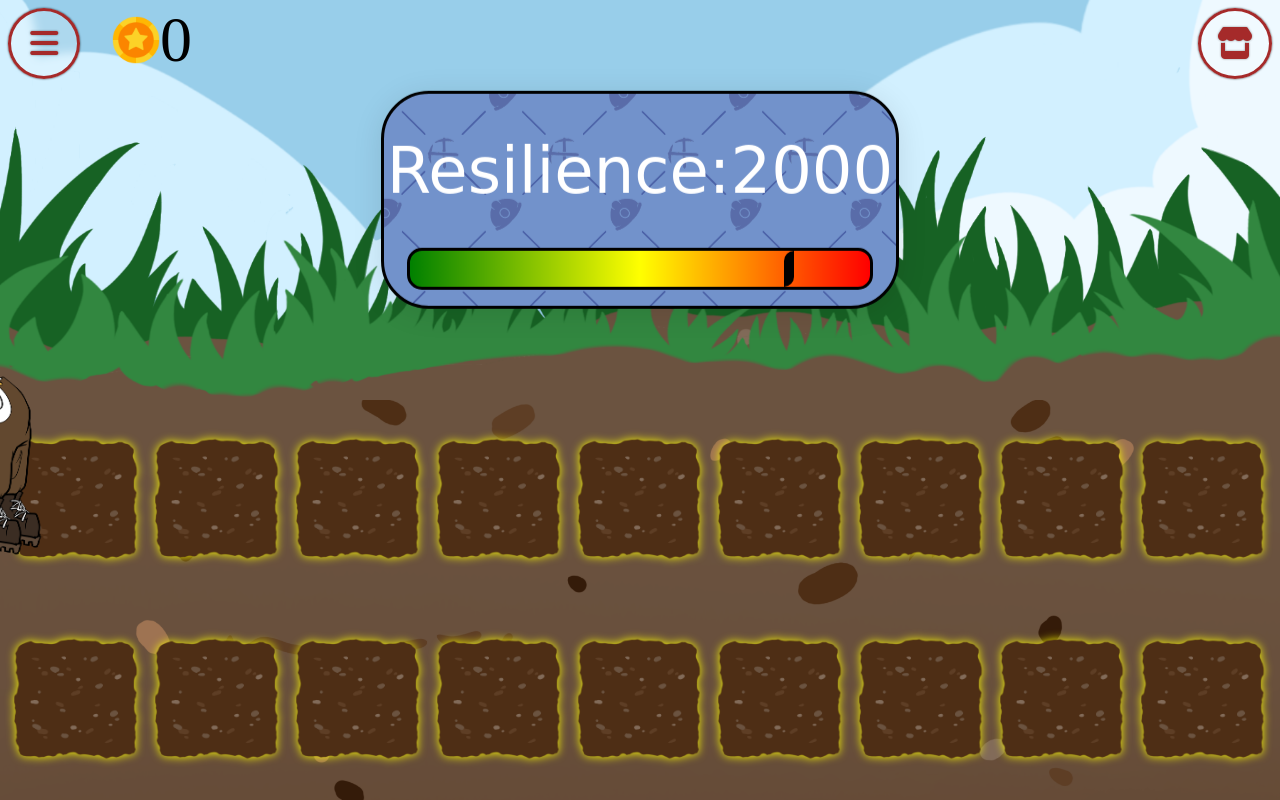
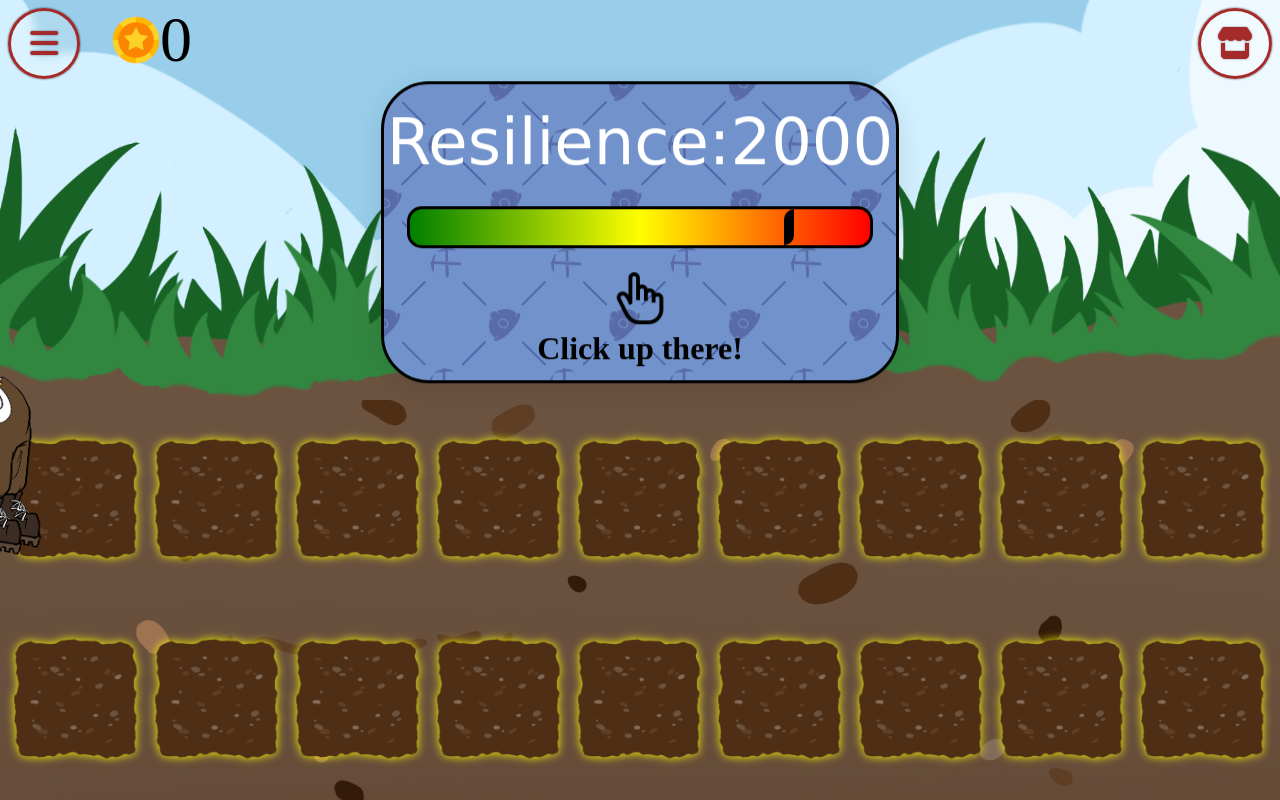
Before and after one commit to Bobko7/miner-game, a plain HTML site: page game.html in a window 1280 px wide. Both pictures are taken after a click on the element 76 px from the left and 499 px from the top of the page. Drawn offline with Linux system fonts and the light colour scheme.

Commit message:
Add hand pointer to the meter

```diff
--- a/game.css
+++ b/game.css
@@ -194,6 +194,7 @@
     padding: 0em 0em 1em 0em;
     border-radius: 3em;
     z-index: 2;
+    margin-top: 2em;
     align-self: flex-start;
     justify-self: center;
     border: 3px solid black;
@@ -210,7 +211,7 @@
     font-size: 4em;
     color: white;
     font-family: cursive;
-    margin: 0.7em;
+    margin-top: 0.4em;
 }
 
 .meter{
@@ -222,6 +223,7 @@
     background: linear-gradient(to right, green, yellow, red);
     cursor: pointer;
     z-index: 2;
+    margin-block: 2em 0.5em;
 }
 
 .meter-stop {
@@ -238,6 +240,23 @@
     z-index: 2;
 }
 
+.click-here-container{
+    display: flex;
+    flex-direction: column;
+    align-items: center;
+    justify-content: center;
+}
+
+.click-here-image{
+    width: 10%;
+    margin-block: 1em 0.5em;
+}
+
+.click-here-text{
+    font-size: 2em;
+    font-weight: 600;
+    color: black;
+}
 /* Animation to move the stop from the left to the right */
 @keyframes moveMeter {
     0% {
@@ -358,6 +377,9 @@
     .resilience{
         font-size: 2.4em;
     }
+    .click-here-text{
+        font-size: 1.5em;
+    }
 }
 
 @media only screen and (max-width: 750px) and (min-width: 600px){
@@ -370,6 +392,9 @@
     }
     .resilience{
         font-size: 2em;
+    }
+    .click-here-text{
+        font-size: 1.2em;
     }
 }
 
--- a/game.html
+++ b/game.html
@@ -40,8 +40,6 @@
             </div>
         </a>
         <!--Miner image $$$$$$$$$$$$$$$$$$$$$$$-->
-        <!-- This is ready code for later to fix the animation -->
-        <!-- <img src="" alt="" class="miner-animation"> -->
         <div class="artifact-container">
             <img src="" alt="" class="artifact-image">
             <h1 class="artifact-name"></h1>
@@ -60,9 +58,10 @@
             <div class="meter">
                 <div class="meter-stop"></div>
             </div>
-            <!--<img src="images/miner-swing-back.png" alt="" class="miner-swing miner-swing-back">
-            <img src="images/miner-swing-up.png" alt="" class="miner-swing miner-swing-up">
-            <img src="images/miner-swing-front.png" alt="" class="miner-swing miner-swing-front">-->
+            <div class="click-here-container">
+                <img src="images/hand-pointer.png" alt="" class="click-here-image">
+                <h1 class="click-here-text">Click up there!</h1>
+            </div>
          </div>
          <div class="background-upper-part"></div>
          <div class="blocks">
```
Also changed, not shown: second.html (+4 -5 lines), third.html (+4 -5 lines), images/hand-pointer.png (added).
